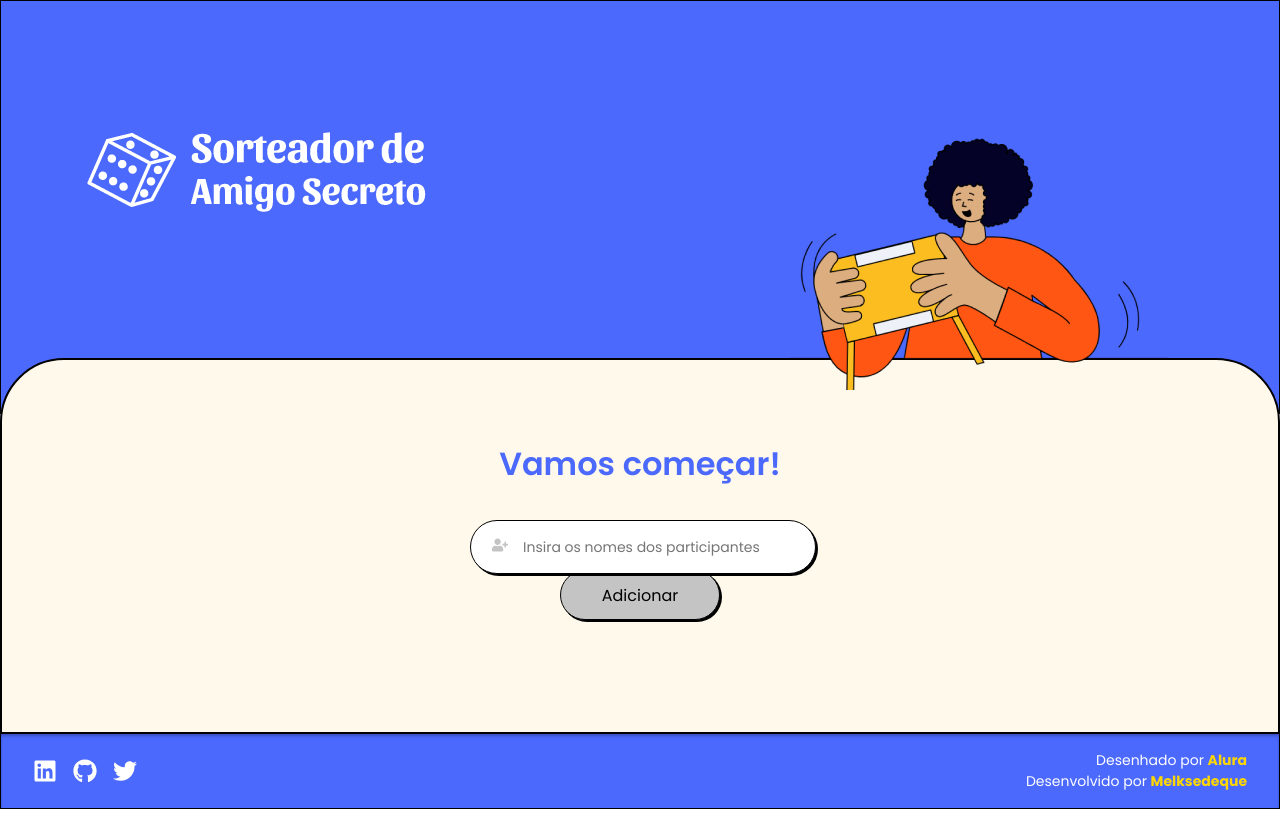
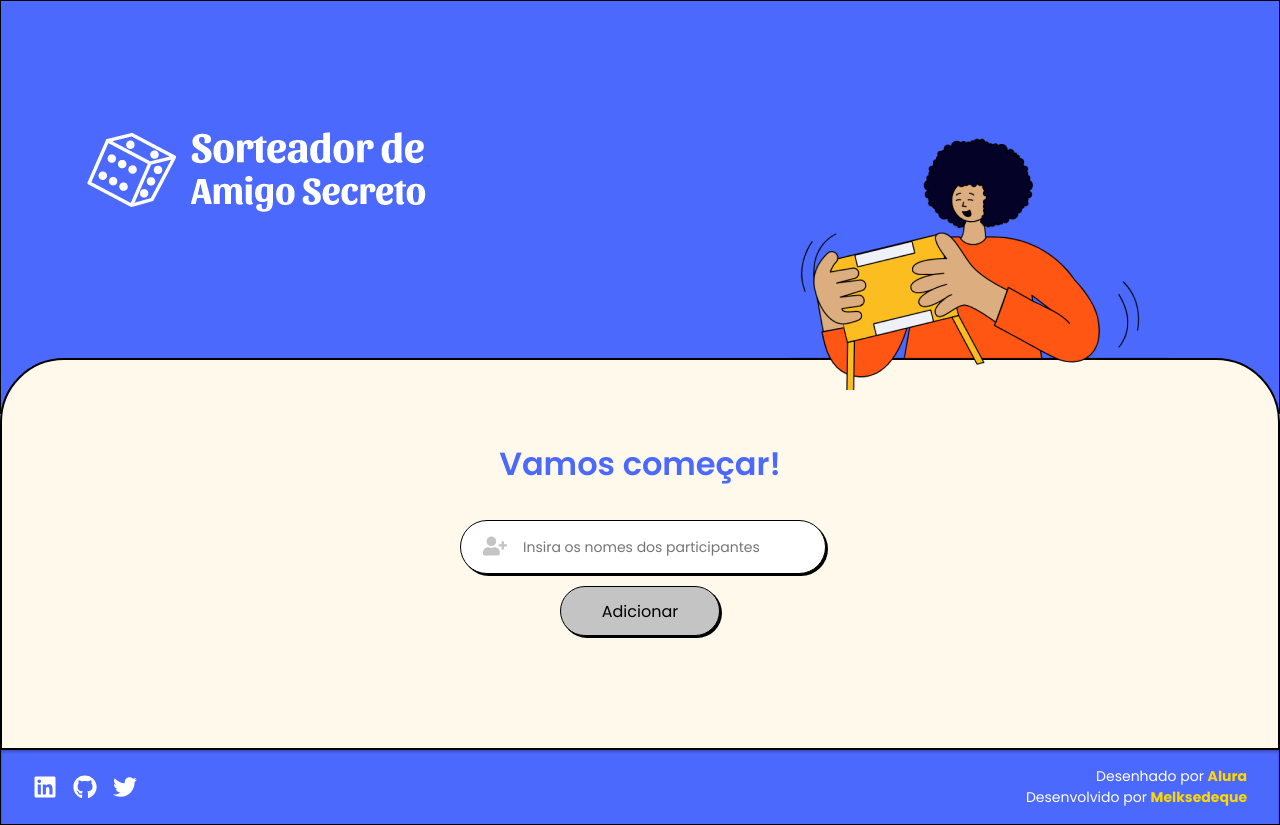
Before and after one commit to Melksedeque/amigo-secreto, a React (Vite) app: page / in a window 1280 px wide. Built offline with nearby package versions, Linux system fonts and the light colour scheme.

Commit message:
Estilo do icone dentro do input

```diff
--- a/src/components/Formulario/Formulario.module.scss
+++ b/src/components/Formulario/Formulario.module.scss
@@ -8,15 +8,17 @@
         display: flex;
         height: 50px;
         flex-wrap: wrap;
-        margin: 0 auto;
+        margin: 0 auto 1rem;
         position: relative;
-        width: 340px;
+        width: 360px;
     }
     svg {
+        height: auto;
+        left: 35px;
         position: absolute;
-        top: 50%;
-        left: 30px;
+        top: 51%;
         transform: translate(-50%, -50%);
+        width: 24px;
         z-index: 10;
     }
     input {
@@ -27,11 +29,11 @@
         display: block;
         font: 400 14px $fonte;
         height: 100%;
-        margin: 0 auto 1rem;
         position: absolute;
-        text-indent: 50px;
+        text-indent: 60px;
         width: 100%;
         &:focus {
+            box-shadow: none;
             outline-color: $azul;
         }
     }
```
